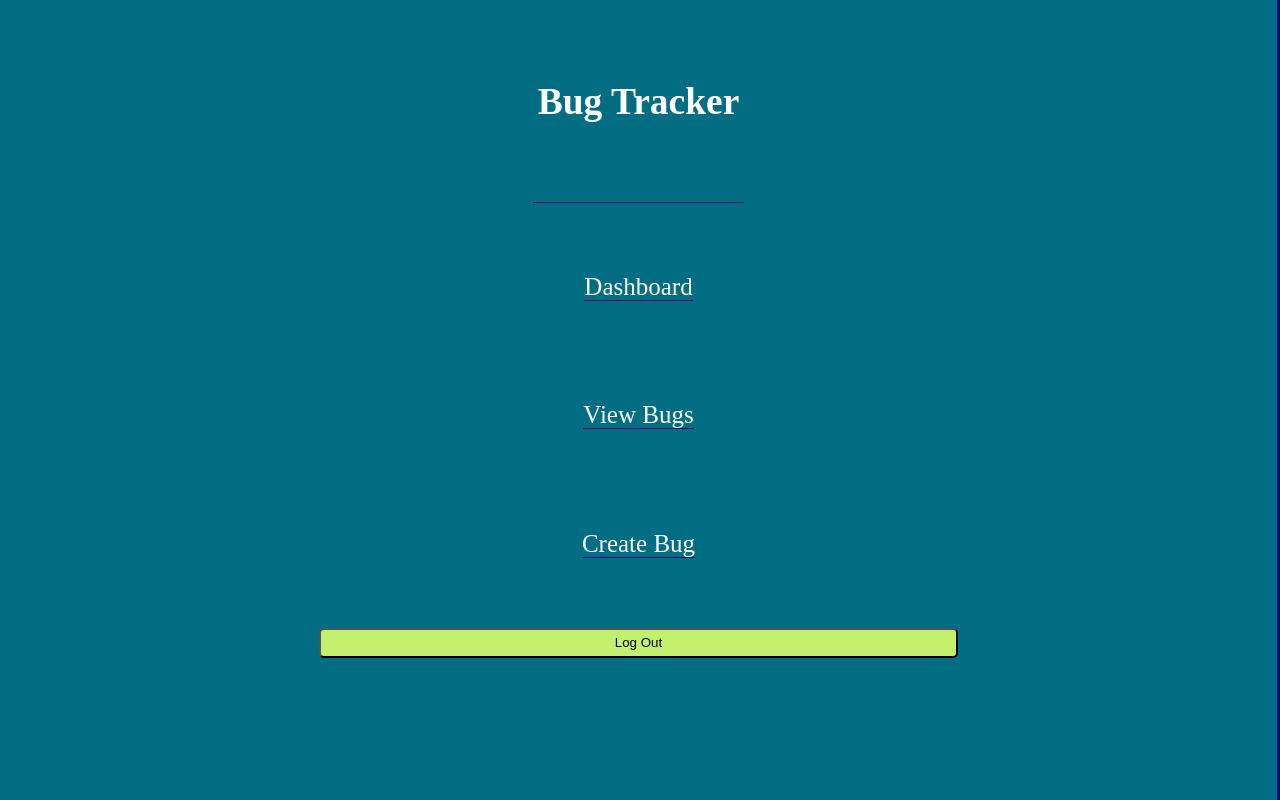
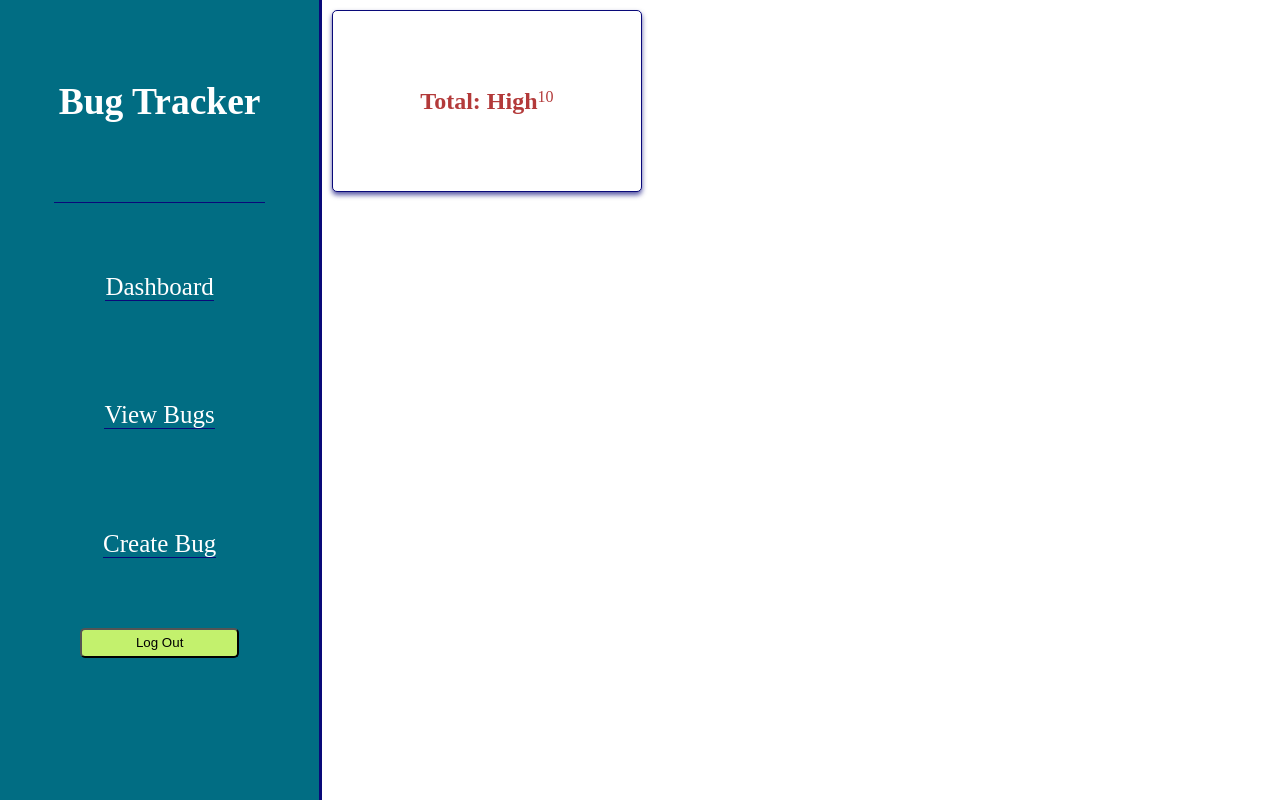
Before and after one commit to 0sorojo/React-Bug-tracker, a React (Create React App) app: page /dashboard in a window 1280 px wide. Both pictures are taken after typing "Sample", "Sample123" into the empty fields and a click on the button "Log In". Built offline with nearby package versions, Linux system fonts and the light colour scheme.

Commit message:
started Dashboard view w/ basic dashboard card

```diff
--- a/src/App.js
+++ b/src/App.js
@@ -6,6 +6,7 @@ import Sidebar from "./Views/Sidebar/sidebar";
 import ViewBugPage from "./Views/Pages/ViewBugs/viewBugs";
 import "./App.css";
 import ViewCreateBugPage from "./Views/Pages/CreateBug/createBug";
+import Dashboard from "./Views/Pages/Dashboard/dashboard";
 
 function App() {
   const { auth } = useSelector((state) => state);
@@ -19,6 +20,9 @@ function App() {
           <div className="flex-container">
             <Sidebar />
             <Switch>
+              <Route path="/dashboard">
+                <Dashboard />
+              </Route>
               <Route path="/viewbugs">
                 <ViewBugPage />
               </Route>
--- a/src/Views/Components/Bug-View/component/bugViewSection.jsx
+++ b/src/Views/Components/Bug-View/component/bugViewSection.jsx
@@ -4,8 +4,9 @@ import "./bugViewSection.css";
 const ViewSection = (props) => {
   const valueInfo = props.info;
   const names = ["details", "steps"]
+  const found = names.find(name => name === props.name)
 
-  const found = names.find(name => name === props.name)
+
   return (
     <div className="view-section">
       <h2 className="view-info">{props.title}</h2>
@@ -17,7 +18,6 @@ const ViewSection = (props) => {
             onChange={props.editChange}
             value={valueInfo}
           />
-
       )}
     </div>
   );
--- /dev/null
+++ b/src/Views/Components/Dashboard-Card/dashboardCard.css
@@ -0,0 +1,15 @@
+.dashboard-card {
+  border-radius: 5px;
+  background-color: white;
+  width: 30%;
+  height: 20%;
+  padding: 10px;
+  margin: 10px;
+  display: flex;
+  flex-wrap: wrap;
+  align-content: center;
+  justify-content: center;
+  text-align: center;
+  border: 1px solid rgba(9, 9, 121, 1);
+  box-shadow: 0px 3px 5px 0px rgba(9, 9, 121, 0.692);
+}
--- /dev/null
+++ b/src/Views/Components/Dashboard-Card/dashboardCard.jsx
@@ -0,0 +1,16 @@
+import React from "react"
+import "./dashboardCard.css"
+import PriorityController from "../../../Controllers/priorityController"
+
+const DashboardCard = (props) => {
+  const {level, color} = PriorityController(props.priority);
+
+  return (
+    <div className="dashboard-card" style={{color:color}}>
+      <h2>Total: {level} </h2>
+      <p>{props.count}</p>
+    </div>
+  )
+}
+
+export default DashboardCard
--- /dev/null
+++ b/src/Views/Pages/Dashboard/dashboard.css
@@ -0,0 +1,6 @@
+.page-container {
+  display: flex;
+  flex: 3 0 0;
+  justify-content: flex-start;
+  position: relative;
+}
--- /dev/null
+++ b/src/Views/Pages/Dashboard/dashboard.jsx
@@ -0,0 +1,15 @@
+import React from "react"
+import "./dashboard.css"
+import DashboardCard from "../../Components/Dashboard-Card/dashboardCard"
+
+const Dashboard = () => {
+
+  return (
+    <div className="page-container">
+    <DashboardCard priority="1" count="10"/>
+    </div>
+  )
+}
+
+
+export default Dashboard
--- a/src/Views/Sidebar/sidebar.jsx
+++ b/src/Views/Sidebar/sidebar.jsx
@@ -21,7 +21,7 @@ const Sidebar = () => {
       </Link>
       <ul className="list">
         <li>
-          <Link to="/" className="nav-link">
+          <Link to="/dashboard" className="nav-link">
             Dashboard
           </Link>
         </li>
```
